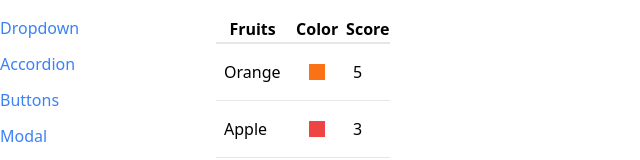
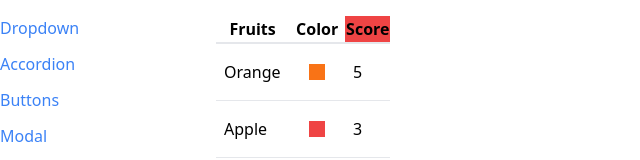
Before and after one commit to claysawyer/pf-react, a React (Create React App) app: page /table in a window 1280 px wide. Shown: the top 160 px of the page, without its empty margins (0-640 px from the left). Built offline with nearby package versions, Linux system fonts and the light colour scheme.

Commit message:
clean up table component, prep for sorting

```diff
--- /dev/null
+++ b/src/components/SortableTable.js
@@ -0,0 +1,7 @@
+import Table from "./Table"
+
+function SortableTable(props) {
+  return <Table>{...props}</Table>
+}
+
+export default SortableTable
--- a/src/components/Table.js
+++ b/src/components/Table.js
@@ -1,6 +1,13 @@
+import { Fragment } from "react";
+
 function Table({ data, config, keyFn }) {
   const renderedHeaders = config.map((column) => {
-    return <th key={column.label}>{column.label}</th>;
+    if (column.header) {
+      return <Fragment key={column.label}>{column.header()}</Fragment>;
+    } else {
+      return <th key={column.label}>{column.label}</th>;
+    }
+
   });
 
   const renderedRows = data.map((rowData) => {
--- a/src/pages/TablePage.js
+++ b/src/pages/TablePage.js
@@ -14,7 +14,13 @@
       label: "Color",
       render: (fruit) => <div className={`p-2 m-3 ${fruit.color}`}></div>,
     },
-    { label: "Score", render: (fruit) => fruit.score, sort: (a, b) => a - b },
+    {
+      label: "Score",
+      render: (fruit) => fruit.score,
+      header: () => <th className="bg-red-500">Score</th>
+    },
+
+
   ];
 
   const keyFn = (fruit) => {
```
Also changed, not shown: 1 other file (tests, documents, lock files or other folders).
